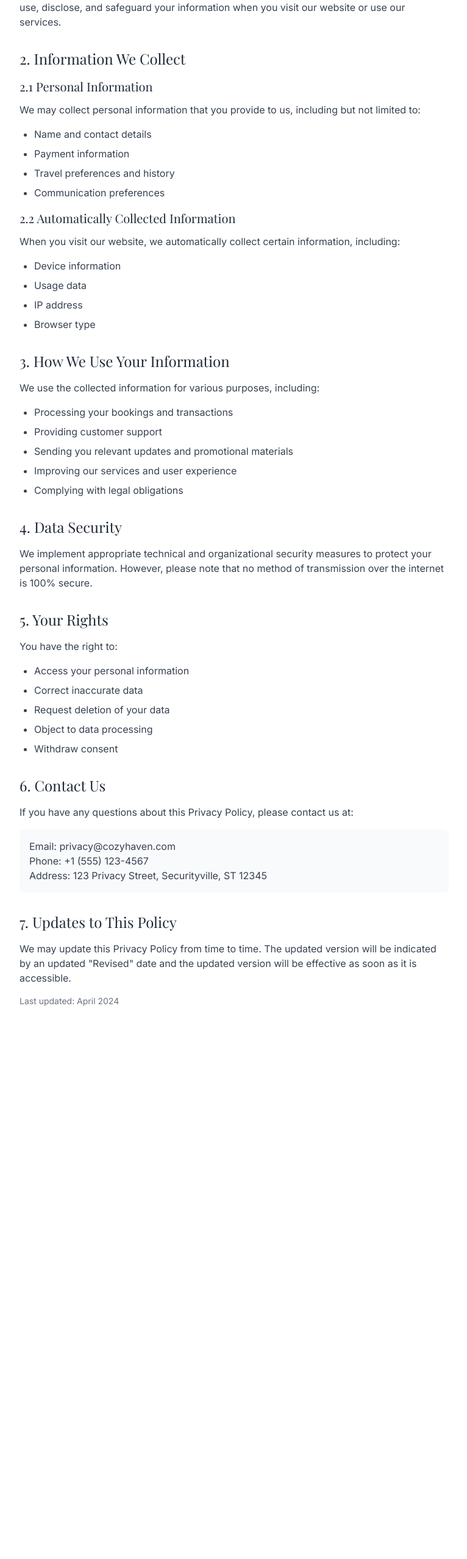
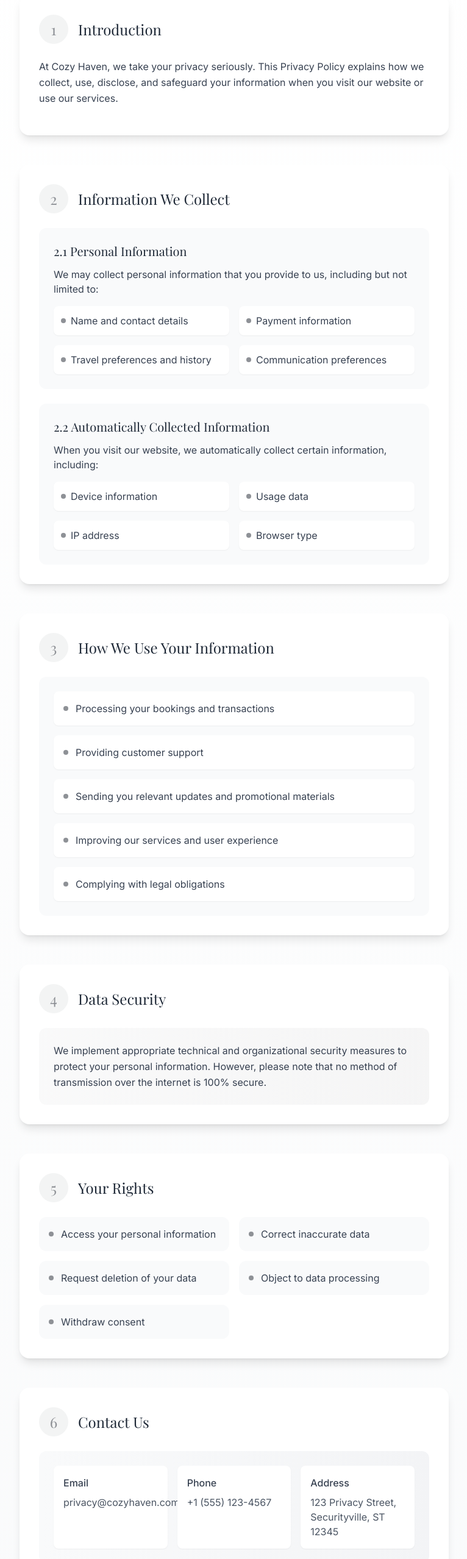
Before and after one commit to Gurneesh-singh/cozy-haven-booker, a React (Vite) app: page /privacy in a window 1280 px wide. Shown: the part 240-2797 px from the top of the page at 61% size, without its empty margins (256-1022 px from the left). Before the commit the page ends 1956 px from the top, so only its background shows below. Built offline with nearby package versions, Linux system fonts and the light colour scheme.

Commit message:
Improve Index page design
Make the design of the Index page more creative and visually appealing.

```diff
--- a/src/pages/Privacy.tsx
+++ b/src/pages/Privacy.tsx
@@ -3,90 +3,181 @@ import { Navbar } from "@/components/Navbar";
 
 const Privacy = () => {
   return (
-    <div className="min-h-screen bg-white">
+    <div className="min-h-screen bg-gradient-to-b from-white to-gray-50">
       <Navbar />
       <div className="pt-24 pb-16 px-4">
         <div className="container mx-auto max-w-3xl">
-          <h1 className="text-4xl font-display mb-8 text-gray-900">Privacy Policy</h1>
+          <div className="text-center mb-12 animate-fadeIn">
+            <h1 className="text-4xl md:text-5xl font-display mb-4 text-gray-900 bg-clip-text text-transparent bg-gradient-to-r from-primary to-secondary">
+              Privacy Policy
+            </h1>
+            <p className="text-gray-600">Last updated: April 2024</p>
+          </div>
 
-          <div className="space-y-8 text-gray-700">
-            <section>
-              <h2 className="text-2xl font-display mb-4 text-gray-800">1. Introduction</h2>
-              <p className="mb-4">
+          <div className="space-y-12 text-gray-700">
+            <section className="bg-white rounded-2xl p-8 shadow-lg hover:shadow-xl transition-shadow duration-300 animate-fadeIn">
+              <div className="flex items-center mb-6">
+                <div className="w-12 h-12 bg-primary/10 rounded-full flex items-center justify-center mr-4">
+                  <span className="text-2xl font-display text-primary">1</span>
+                </div>
+                <h2 className="text-2xl font-display text-gray-800">Introduction</h2>
+              </div>
+              <p className="mb-4 leading-relaxed">
                 At Cozy Haven, we take your privacy seriously. This Privacy Policy explains how we collect, use, disclose, and safeguard your information when you visit our website or use our services.
               </p>
             </section>
 
-            <section>
-              <h2 className="text-2xl font-display mb-4 text-gray-800">2. Information We Collect</h2>
-              <h3 className="text-xl mb-3 text-gray-800">2.1 Personal Information</h3>
-              <p className="mb-4">We may collect personal information that you provide to us, including but not limited to:</p>
-              <ul className="list-disc pl-6 mb-4 space-y-2">
-                <li>Name and contact details</li>
-                <li>Payment information</li>
-                <li>Travel preferences and history</li>
-                <li>Communication preferences</li>
-              </ul>
+            <section className="bg-white rounded-2xl p-8 shadow-lg hover:shadow-xl transition-shadow duration-300 animate-fadeIn animation-delay-200">
+              <div className="flex items-center mb-6">
+                <div className="w-12 h-12 bg-primary/10 rounded-full flex items-center justify-center mr-4">
+                  <span className="text-2xl font-display text-primary">2</span>
+                </div>
+                <h2 className="text-2xl font-display text-gray-800">Information We Collect</h2>
+              </div>
 
-              <h3 className="text-xl mb-3 text-gray-800">2.2 Automatically Collected Information</h3>
-              <p className="mb-4">When you visit our website, we automatically collect certain information, including:</p>
-              <ul className="list-disc pl-6 mb-4 space-y-2">
-                <li>Device information</li>
-                <li>Usage data</li>
-                <li>IP address</li>
-                <li>Browser type</li>
-              </ul>
-            </section>
+              <div className="space-y-6">
+                <div className="bg-gray-50 rounded-xl p-6">
+                  <h3 className="text-xl mb-3 text-gray-800 font-display">2.1 Personal Information</h3>
+                  <p className="mb-4">We may collect personal information that you provide to us, including but not limited to:</p>
+                  <ul className="grid grid-cols-1 md:grid-cols-2 gap-4">
+                    {[
+                      "Name and contact details",
+                      "Payment information",
+                      "Travel preferences and history",
+                      "Communication preferences"
+                    ].map((item, index) => (
+                      <li key={index} className="flex items-center space-x-2 bg-white p-3 rounded-lg shadow-sm">
+                        <div className="w-2 h-2 bg-primary rounded-full"></div>
+                        <span>{item}</span>
+                      </li>
+                    ))}
+                  </ul>
+                </div>
 
-            <section>
-              <h2 className="text-2xl font-display mb-4 text-gray-800">3. How We Use Your Information</h2>
-              <p className="mb-4">We use the collected information for various purposes, including:</p>
-              <ul className="list-disc pl-6 mb-4 space-y-2">
-                <li>Processing your bookings and transactions</li>
-                <li>Providing customer support</li>
-                <li>Sending you relevant updates and promotional materials</li>
-                <li>Improving our services and user experience</li>
-                <li>Complying with legal obligations</li>
-              </ul>
-            </section>
-
-            <section>
-              <h2 className="text-2xl font-display mb-4 text-gray-800">4. Data Security</h2>
-              <p className="mb-4">
-                We implement appropriate technical and organizational security measures to protect your personal information. However, please note that no method of transmission over the internet is 100% secure.
-              </p>
-            </section>
-
-            <section>
-              <h2 className="text-2xl font-display mb-4 text-gray-800">5. Your Rights</h2>
-              <p className="mb-4">You have the right to:</p>
-              <ul className="list-disc pl-6 mb-4 space-y-2">
-                <li>Access your personal information</li>
-                <li>Correct inaccurate data</li>
-                <li>Request deletion of your data</li>
-                <li>Object to data processing</li>
-                <li>Withdraw consent</li>
-              </ul>
-            </section>
-
-            <section>
-              <h2 className="text-2xl font-display mb-4 text-gray-800">6. Contact Us</h2>
-              <p className="mb-4">
-                If you have any questions about this Privacy Policy, please contact us at:
-              </p>
-              <div className="bg-gray-50 p-4 rounded-lg">
-                <p>Email: privacy@cozyhaven.com</p>
-                <p>Phone: +1 (555) 123-4567</p>
-                <p>Address: 123 Privacy Street, Securityville, ST 12345</p>
+                <div className="bg-gray-50 rounded-xl p-6">
+                  <h3 className="text-xl mb-3 text-gray-800 font-display">2.2 Automatically Collected Information</h3>
+                  <p className="mb-4">When you visit our website, we automatically collect certain information, including:</p>
+                  <ul className="grid grid-cols-1 md:grid-cols-2 gap-4">
+                    {[
+                      "Device information",
+                      "Usage data",
+                      "IP address",
+                      "Browser type"
+                    ].map((item, index) => (
+                      <li key={index} className="flex items-center space-x-2 bg-white p-3 rounded-lg shadow-sm">
+                        <div className="w-2 h-2 bg-primary rounded-full"></div>
+                        <span>{item}</span>
+                      </li>
+                    ))}
+                  </ul>
+                </div>
               </div>
             </section>
 
-            <section>
-              <h2 className="text-2xl font-display mb-4 text-gray-800">7. Updates to This Policy</h2>
-              <p className="mb-4">
-                We may update this Privacy Policy from time to time. The updated version will be indicated by an updated "Revised" date and the updated version will be effective as soon as it is accessible.
-              </p>
-              <p className="text-sm text-gray-500">Last updated: April 2024</p>
+            <section className="bg-white rounded-2xl p-8 shadow-lg hover:shadow-xl transition-shadow duration-300 animate-fadeIn animation-delay-400">
+              <div className="flex items-center mb-6">
+                <div className="w-12 h-12 bg-primary/10 rounded-full flex items-center justify-center mr-4">
+                  <span className="text-2xl font-display text-primary">3</span>
+                </div>
+                <h2 className="text-2xl font-display text-gray-800">How We Use Your Information</h2>
+              </div>
+              <div className="bg-gray-50 rounded-xl p-6">
+                <ul className="space-y-4">
+                  {[
+                    "Processing your bookings and transactions",
+                    "Providing customer support",
+                    "Sending you relevant updates and promotional materials",
+                    "Improving our services and user experience",
+                    "Complying with legal obligations"
+                  ].map((item, index) => (
+                    <li key={index} className="flex items-center space-x-3 bg-white p-4 rounded-lg shadow-sm">
+                      <div className="w-2 h-2 bg-primary rounded-full"></div>
+                      <span>{item}</span>
+                    </li>
+                  ))}
+                </ul>
+              </div>
+            </section>
+
+            <section className="bg-white rounded-2xl p-8 shadow-lg hover:shadow-xl transition-shadow duration-300">
+              <div className="flex items-center mb-6">
+                <div className="w-12 h-12 bg-primary/10 rounded-full flex items-center justify-center mr-4">
+                  <span className="text-2xl font-display text-primary">4</span>
+                </div>
+                <h2 className="text-2xl font-display text-gray-800">Data Security</h2>
+              </div>
+              <div className="bg-gradient-to-r from-primary/5 to-secondary/5 rounded-xl p-6">
+                <p className="leading-relaxed">
+                  We implement appropriate technical and organizational security measures to protect your personal information. However, please note that no method of transmission over the internet is 100% secure.
+                </p>
+              </div>
+            </section>
+
+            <section className="bg-white rounded-2xl p-8 shadow-lg hover:shadow-xl transition-shadow duration-300">
+              <div className="flex items-center mb-6">
+                <div className="w-12 h-12 bg-primary/10 rounded-full flex items-center justify-center mr-4">
+                  <span className="text-2xl font-display text-primary">5</span>
+                </div>
+                <h2 className="text-2xl font-display text-gray-800">Your Rights</h2>
+              </div>
+              <div className="grid grid-cols-1 md:grid-cols-2 gap-4">
+                {[
+                  "Access your personal information",
+                  "Correct inaccurate data",
+                  "Request deletion of your data",
+                  "Object to data processing",
+                  "Withdraw consent"
+                ].map((right, index) => (
+                  <div key={index} className="bg-gray-50 p-4 rounded-xl hover:bg-gray-100 transition-colors">
+                    <div className="flex items-center space-x-3">
+                      <div className="w-2 h-2 bg-primary rounded-full"></div>
+                      <span>{right}</span>
+                    </div>
+                  </div>
+                ))}
+              </div>
+            </section>
+
+            <section className="bg-white rounded-2xl p-8 shadow-lg hover:shadow-xl transition-shadow duration-300">
+              <div className="flex items-center mb-6">
+                <div className="w-12 h-12 bg-primary/10 rounded-full flex items-center justify-center mr-4">
+                  <span className="text-2xl font-display text-primary">6</span>
+                </div>
+                <h2 className="text-2xl font-display text-gray-800">Contact Us</h2>
+              </div>
+              <div className="bg-gradient-to-r from-gray-50 to-gray-100 p-6 rounded-xl">
+                <div className="grid grid-cols-1 md:grid-cols-3 gap-4">
+                  <div className="bg-white p-4 rounded-lg shadow-sm">
+                    <p className="font-medium mb-2">Email</p>
+                    <p className="text-gray-600">privacy@cozyhaven.com</p>
+                  </div>
+                  <div className="bg-white p-4 rounded-lg shadow-sm">
+                    <p className="font-medium mb-2">Phone</p>
+                    <p className="text-gray-600">+1 (555) 123-4567</p>
+                  </div>
+                  <div className="bg-white p-4 rounded-lg shadow-sm">
+                    <p className="font-medium mb-2">Address</p>
+                    <p className="text-gray-600">123 Privacy Street, Securityville, ST 12345</p>
+                  </div>
+                </div>
+              </div>
+            </section>
+
+            <section className="bg-white rounded-2xl p-8 shadow-lg hover:shadow-xl transition-shadow duration-300">
+              <div className="flex items-center mb-6">
+                <div className="w-12 h-12 bg-primary/10 rounded-full flex items-center justify-center mr-4">
+                  <span className="text-2xl font-display text-primary">7</span>
+                </div>
+                <h2 className="text-2xl font-display text-gray-800">Updates to This Policy</h2>
+              </div>
+              <div className="bg-gray-50 rounded-xl p-6">
+                <p className="mb-4 leading-relaxed">
+                  We may update this Privacy Policy from time to time. The updated version will be indicated by an updated "Revised" date and the updated version will be effective as soon as it is accessible.
+                </p>
+                <div className="text-sm text-gray-500 border-t pt-4 mt-4">
+                  Last updated: April 2024
+                </div>
+              </div>
             </section>
           </div>
         </div>
```
